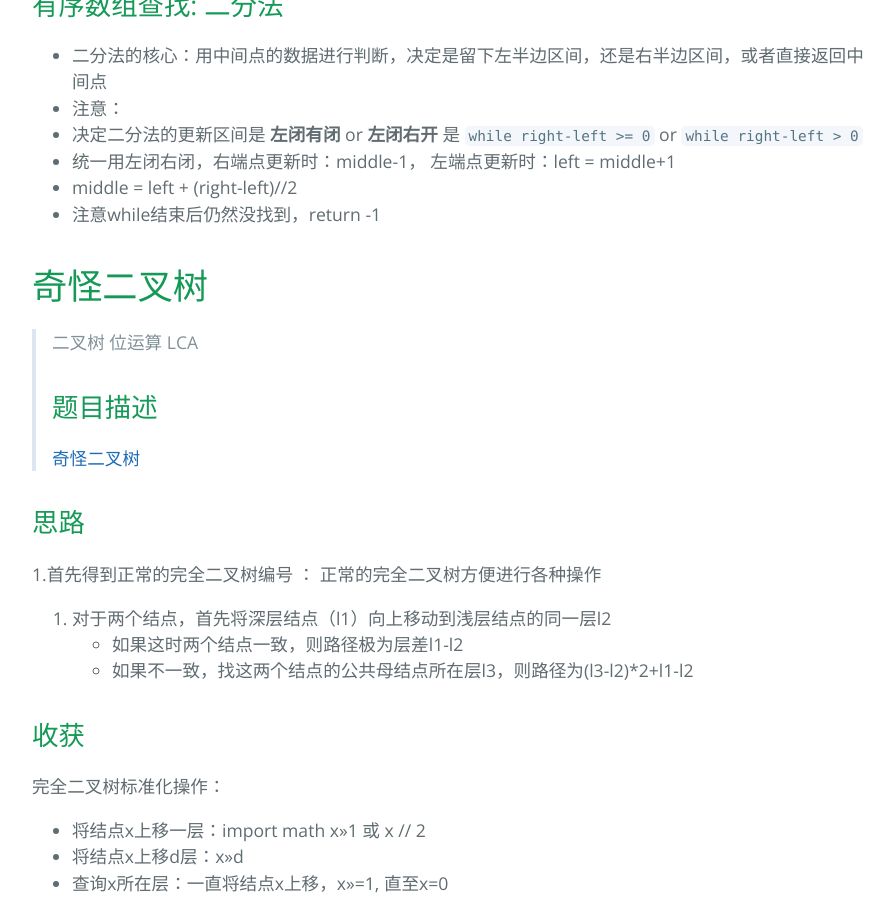
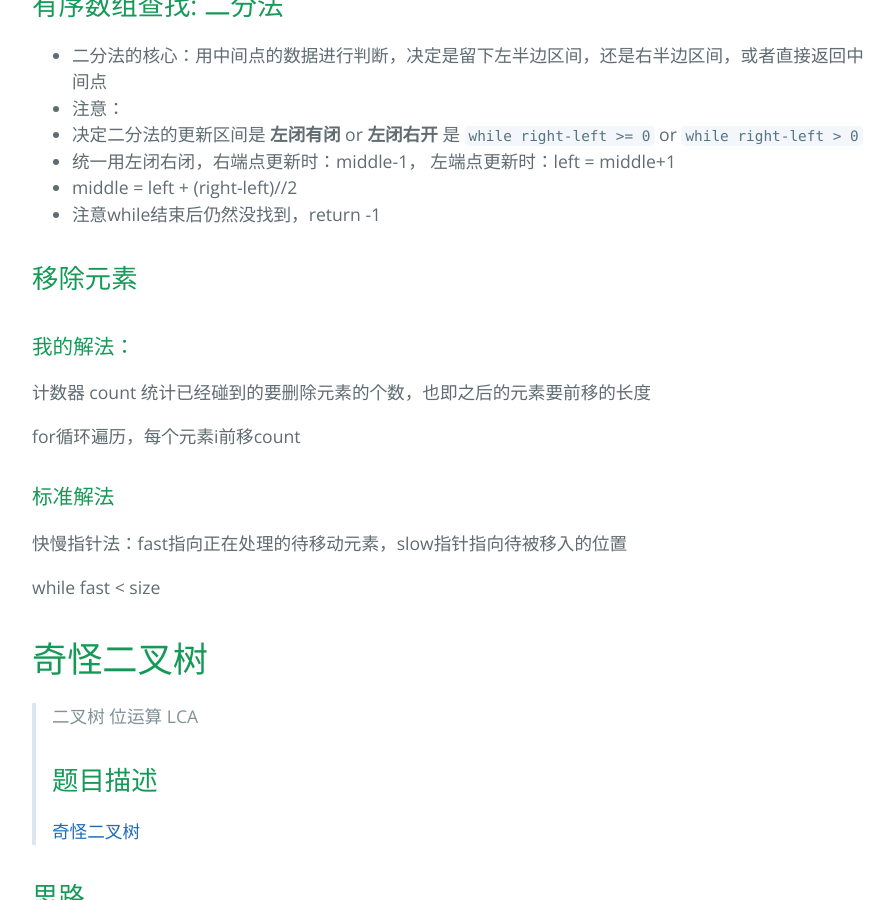
Before and after one commit to Ziyangpig/Note_LeetCode, a Jekyll site: the page built from Ali.md, in a window 1280 px wide and 900 px high, scrolled down 513 px. Shown: the whole window, without its empty margins (192-1086 px from the left). Built offline with Jekyll 4.4.1, drawn with Linux system fonts in a browser that asks for light colours; our own code applies the rules of GitHub Pages for plain Markdown files; formulas are drawn with MathJax 3.

Commit message:
Update Ali.md

```diff
--- a/Ali.md
+++ b/Ali.md
@@ -10,6 +10,17 @@ title: "阿里算法 笔试真题笔记"
 - 统一用左闭右闭，右端点更新时：middle-1， 左端点更新时：left = middle+1
 -  middle = left + (right-left)//2
 - 注意while结束后仍然没找到，return -1
+
+## 移除元素
+### 我的解法：
+计数器 count 统计已经碰到的要删除元素的个数，也即之后的元素要前移的长度
+
+for循环遍历，每个元素i前移count
+
+### 标准解法
+快慢指针法：fast指向正在处理的待移动元素，slow指针指向待被移入的位置
+
+while fast < size
 
 # 奇怪二叉树
 
```
